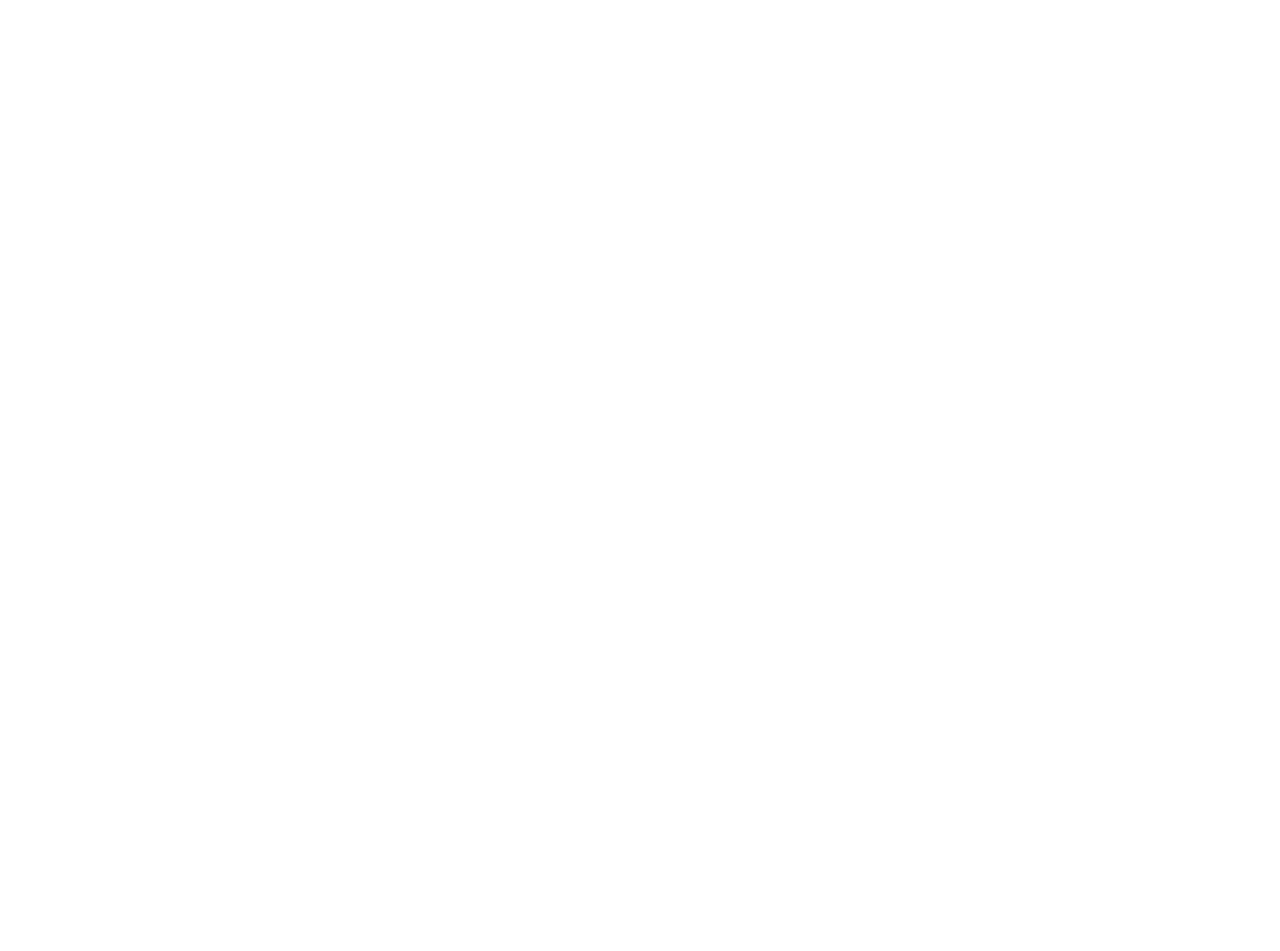
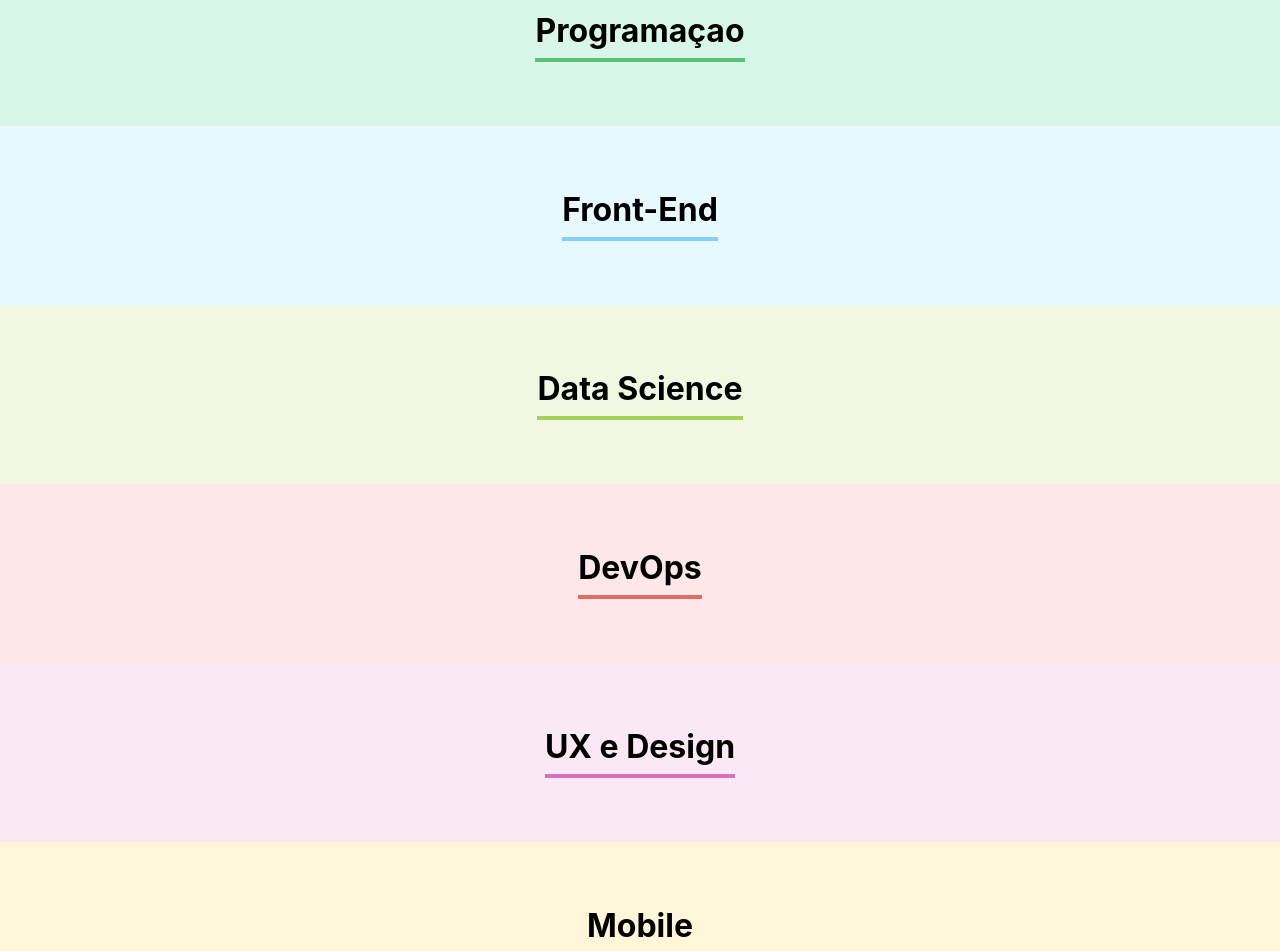
Before and after one commit to camillamendess/react-organo, a React (Create React App) app: page / in a window 1280 px wide. Shown: the part 1380-2331 px from the top of the page. Before the commit the page ends 1327 px from the top, so only its background shows below. Built offline with nearby package versions, Linux system fonts and the light colour scheme.

Commit message:
creating time component

```diff
--- a/src/App.js
+++ b/src/App.js
@@ -1,8 +1,47 @@
 import { useState } from "react";
 import Banner from "./componentes/Banner/Banner";
 import Formulario from "./componentes/Formulario";
+import Time from "./componentes/Time";
 
 function App() {
+  const times = [
+    {
+      nome: "Programaçao",
+      corPrimaria: "#57c278",
+      corSecundaria: "#d9f7e9",
+    },
+    {
+      nome: "Front-End",
+      corPrimaria: "#82cffa",
+      corSecundaria: "#e8f8ff",
+    },
+    {
+      nome: "Data Science",
+      corPrimaria: "#a6d157",
+      corSecundaria: "#f0f8e2",
+    },
+    {
+      nome: "DevOps",
+      corPrimaria: "#e06b69",
+      corSecundaria: "#fde7e8",
+    },
+    {
+      nome: "UX e Design",
+      corPrimaria: "#db6ebf",
+      corSecundaria: "#fae9f5",
+    },
+    {
+      nome: "Mobile",
+      corPrimaria: "#ffba05",
+      corSecundaria: "#fff5d9",
+    },
+    {
+      nome: "Inovação e Gestão",
+      corPrimaria: "#ff8a29",
+      corSecundaria: "#ffeedf",
+    },
+  ];
+
   const [colaboradores, setColaboradores] = useState([]);
 
   const aoNovoColaboradorAdicionado = (colaborador) => {
@@ -18,6 +57,15 @@
           aoNovoColaboradorAdicionado(colaborador)
         }
       />
+
+      {times.map((time) => (
+        <Time
+          key={time.nome}
+          nome={time.nome}
+          corPrimaria={time.corPrimaria}
+          corSecundaria={time.corSecundaria}
+        />
+      ))}
     </div>
   );
 }
--- /dev/null
+++ b/src/componentes/Time/Time.css
@@ -0,0 +1,11 @@
+.time {
+  text-align: center;
+  padding: 32px;
+}
+
+.time h3 {
+  font-size: 32px;
+  border-bottom: 4px solid;
+  display: inline-block;
+  padding-bottom: 8px;
+}
--- /dev/null
+++ b/src/componentes/Time/index.js
@@ -0,0 +1,13 @@
+import "./Time.css";
+
+const Time = (props) => {
+  const css = { backgroundColor: props.corSecundaria };
+
+  return (
+    <section className="time" style={css}>
+      <h3 style={{ borderColor: props.corPrimaria }}>{props.nome}</h3>
+    </section>
+  );
+};
+
+export default Time;
```
